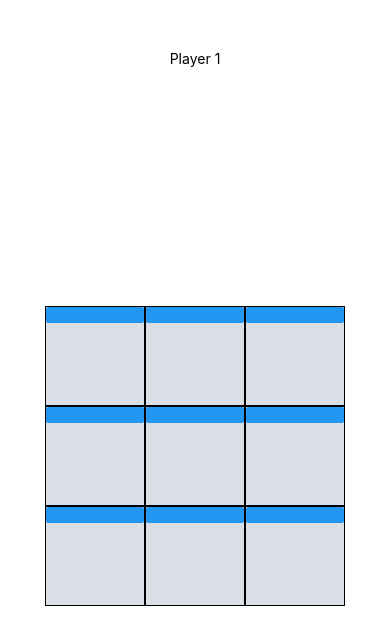
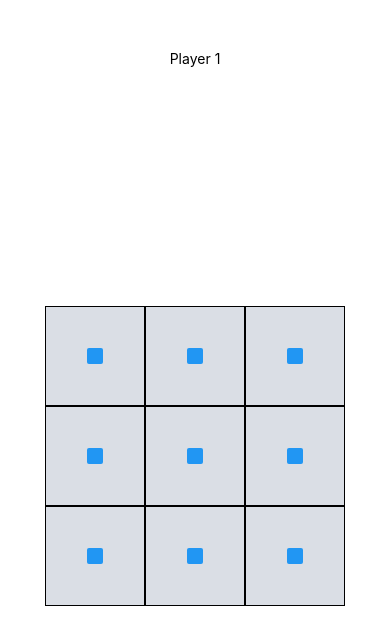
Before and after one commit to blewism29/tic-tac-toe-app, a React Native app: screen / in a window 390 px wide. Shown: the top 644 px of the page. Built offline with nearby package versions, Linux system fonts and the light colour scheme.

Commit message:
rearranging methods in components

```diff
--- a/App.js
+++ b/App.js
@@ -4,6 +4,11 @@ import Player from './Components/Player'
 import Board from './Components/Board'
 
 export default class App extends Component {
+
+  CONSTANTS = {
+    PLAYER1: "Player 1",
+    PLAYER2: "COM"
+  };
 
   handleSquareClick(row, column) {
     Alert.alert(row + ' - ' + column );
@@ -13,24 +18,28 @@ export default class App extends Component {
 
   }
 
-  boardGame = [
-    [null, null, null],
-    [null, null, null],
-    [null, null, null],
-  ];
+  newBoard() {
+    return [
+      [0, 0, 0],
+      [0, 0, 0],
+      [0, 0, 0]
+    ];
+  }
 
-  CONSTANTS = {
-    PLAYER1: "Player 1",
-    PLAYER2: "COM"
-  };
+  newGame() {
+    this.boardGame = this.newBoard();
+    this.currentPlayer = this.CONSTANTS.PLAYER1;
+  }
 
-  currentPlayer = this.CONSTANTS.PLAYER1;
+  componentWillMount() {
+    this.newGame();
+  }
 
   render() {
     return (
-      <View style={styles.container}>
+      <View style={ styles.container }>
 
-        <Player playerName={this.currentPlayer}/>
+        <Player playerName={ this.currentPlayer } />
 
         <Board
           style={ styles.board_container }
--- a/Components/Board.js
+++ b/Components/Board.js
@@ -10,99 +10,70 @@ const propTypes = {
 
 class Board extends Component {
 
-    CONSTANTS = {
-        PLAYER1_MOVE: "X",
-        PLAYER2_MOVE: "O"
-    };
-
-    evaluatePosition(row, col) {
-        return this.props.boardGame[row][col] == true || this.props.boardGame[row][col] == false ? true : false
-    }
-
-    drawPosition(row, col) {
-        switch (this.props.boardGame[row][col]) {
-            case true:
-                return this.CONSTANTS.PLAYER1_MOVE;
-            case false:
-                return this.CONSTANTS.PLAYER2_MOVE;
-            default:
-                return "";
-        }
-    }
-
     render() {
         return (
-            <View style={styles.container}>
+            <View style={ styles.container }>
 
-                <View style={styles.row}>
+                <View style={ styles.row }>
                     <Square
                         onClick={ this.props.onClick }
-                        row={0}
-                        column={0}
-                        disabled={ this.evaluatePosition(0, 0) }
-                        mark={ this.drawPosition(0, 0) }
+                        row={ 0 }
+                        column={ 0 }
+                        move={ this.props.boardGame[0][0] }
                     />
                     <Square
                         onClick={ this.props.onClick }
-                        row={0}
-                        column={1}
-                        disabled={ this.evaluatePosition(0, 1) }
-                        mark={ this.drawPosition(0, 1) }
+                        row={ 0 }
+                        column={ 1 }
+                        move={ this.props.boardGame[0][1] }
                     />
                     <Square
                         onClick={ this.props.onClick }
-                        row={0}
-                        column={2}
-                        disabled={ this.evaluatePosition(0, 2) }
-                        mark={ this.drawPosition(0, 2) }
+                        row={ 0 }
+                        column={ 2 }
+                        move={ this.props.boardGame[0][2] }
                     />
                 </View>
 
-                <View style={styles.row}>
+                <View style={ styles.row }>
                     <Square
                         onClick={ this.props.onClick }
-                        row={1}
-                        column={0}
-                        disabled={ this.evaluatePosition(1, 0) }
-                        mark={ this.drawPosition(1, 0) }
+                        row={ 1 }
+                        column={ 0 }
+                        move={ this.props.boardGame[1][0] }
                     />
                     <Square
                         onClick={ this.props.onClick }
-                        row={1}
-                        column={1}
-                        disabled={ this.evaluatePosition(1, 1) }
-                        mark={ this.drawPosition(1, 1) }
+                        row={ 1 }
+                        column={ 1 }
+                        move={ this.props.boardGame[1][1] }
                     />
                     <Square
                         onClick={ this.props.onClick }
-                        row={1}
-                        column={2}
-                        disabled={ this.evaluatePosition(1, 2) }
-                        mark={ this.drawPosition(1, 2) }
+                        row={ 1 }
+                        column={ 2 }
+                        move={ this.props.boardGame[1][2] }
                     />
                 </View>
 
-                <View style={styles.row}>
+                <View style={ styles.row }>
                     <Square
                         onClick={ this.props.onClick }
-                        row={2}
-                        column={0}
-                        disabled={ this.evaluatePosition(2, 0) }
-                        mark={ this.drawPosition(2, 0) }
+                        row={ 2 }
+                        column={ 0 }
+                        move={ this.props.boardGame[2][0] }
                     />
                     <Square
                         onClick={ this.props.onClick }
-                        row={2}
-                        column={1}
-                        disabled={ this.evaluatePosition(2, 1) }
-                        mark={ this.drawPosition(2, 1) }
+                        row={ 2 }
+                        column={ 1 }
+                        move={ this.props.boardGame[2][1] }
                     />
                     <Square
                         onClick={ this.props.onClick }
-                        row={2}
-                        column={2}
-                        disabled={ this.evaluatePosition(2, 2) }
-                        mark={ this.drawPosition(2, 2) }
+                        row={ 2 }
+                        column={ 2 }
+                        move={ this.props.boardGame[2][2] }
                     />
                 </View>
 
--- a/Components/Square.js
+++ b/Components/Square.js
@@ -6,18 +6,39 @@ const propTypes = {
     onClick: PropTypes.func.isRequired,
     row: PropTypes.number.isRequired,
     column: PropTypes.number.isRequired,
-    disabled: PropTypes.bool.isRequired,
-    mark: PropTypes.string.isRequired
+    move: PropTypes.number.isRequired
 };
 
 class Square extends Component {
+
+    CONSTANTS = {
+        PLAYER1_MOVE: "X",
+        PLAYER2_MOVE: "O"
+    };
+
+
+    evaluatePosition() {
+        return this.props.move == 1 || this.props.move == -1 ? true : false;
+    }
+
+    drawPosition() {
+        switch (this.props.move) {
+            case 1:
+                return this.CONSTANTS.PLAYER1_MOVE;
+            case -1:
+                return this.CONSTANTS.PLAYER2_MOVE;
+            default:
+                return "";
+        }
+    }
+
     render() {
         return (
             <View style={ styles.container }>
                 <Button
-                    disabled={this.props.disabled}
                     style={ styles.button }
-                    title={ this.props.mark }
+                    disabled={ this.evaluatePosition() }
+                    title={ this.drawPosition() }
                     onPress={ () => this.props.onClick( this.props.row, this.props.column ) }
                 />
             </View>
@@ -31,11 +52,14 @@ const styles = StyleSheet.create({
         borderColor: '#000000',
         borderWidth: 1,
         width: 100,
-        height: 100
+        height: 100,
+        alignItems: 'center',
+        justifyContent: 'center',
+        flexDirection: 'column'
       },
       button: {
         width: 100,
-        height: 200
+        height: 100,
       }
 });
 
```
